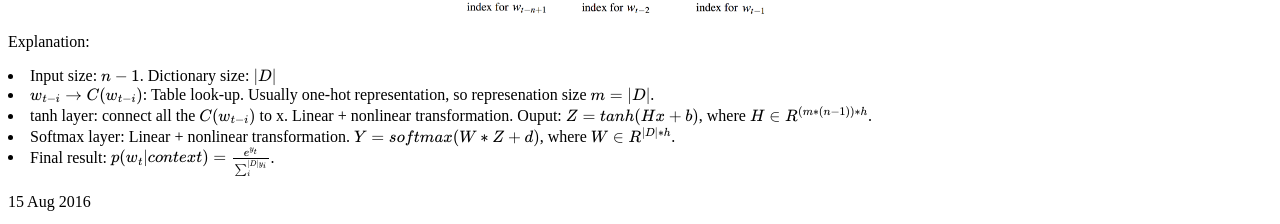
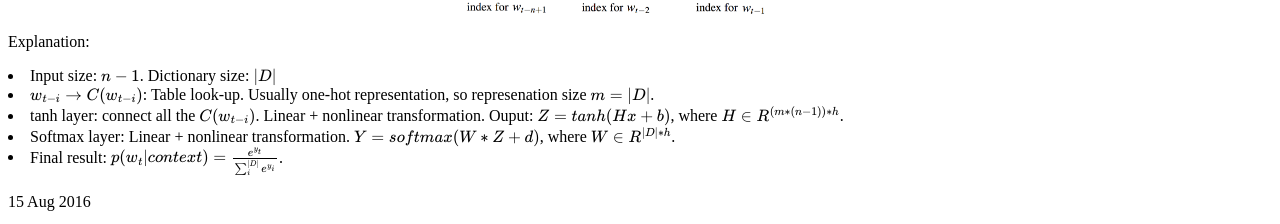
Before and after one commit to yumoxu/Blog, a Jekyll site: the page built from _posts/2016-08-15-Deep-Learning-Notes.html, in a window 1280 px wide and 900 px high, scrolled down 1721 px. Shown: the part 673-897 px from the top of the window. Built offline with Jekyll 4.4.1, drawn with Linux system fonts in a browser that asks for light colours; formulas are drawn with MathJax 3.

```diff
--- a/_posts/2016-08-15-Deep-Learning-Notes.html
+++ b/_posts/2016-08-15-Deep-Learning-Notes.html
@@ -69,8 +69,8 @@ title: Deep Learning Notes
 <p>Explanation:
 <li>Input size: $n-1$. Dictionary size: $|D|$</li>
 <li>$w_{t-i} \to C(w_{t-i})$: Table look-up. Usually one-hot representation, so represenation size $m = |D|$.</li>
-<li>tanh layer: connect all the $C(w_{t-i})$ to x. Linear + nonlinear transformation. Ouput: $Z = tanh(Hx + b)$, where $H \in R^{(m * (n-1)) * h}$.</li>
+<li>tanh layer: connect all the $C(w_{t-i})$. Linear + nonlinear transformation. Ouput: $Z = tanh(Hx + b)$, where $H \in R^{(m * (n-1)) * h}$.</li>
 <li>Softmax layer: Linear + nonlinear transformation. $Y = softmax(W * Z + d)$, where $W \in R^{|D| * h}$.</li>
-<li>Final result: $p(w_t|context) = \frac{e^{y_t}}{\sum_{i}^{|D| y_i}}$.</li>
+<li>Final result: $p(w_t|context) = \frac{e^{y_t}}{\sum_{i}^{|D|} e^{y_i}}$.</li>
 </p>
 <p>{{ page.date | date_to_string }}</p>
```
